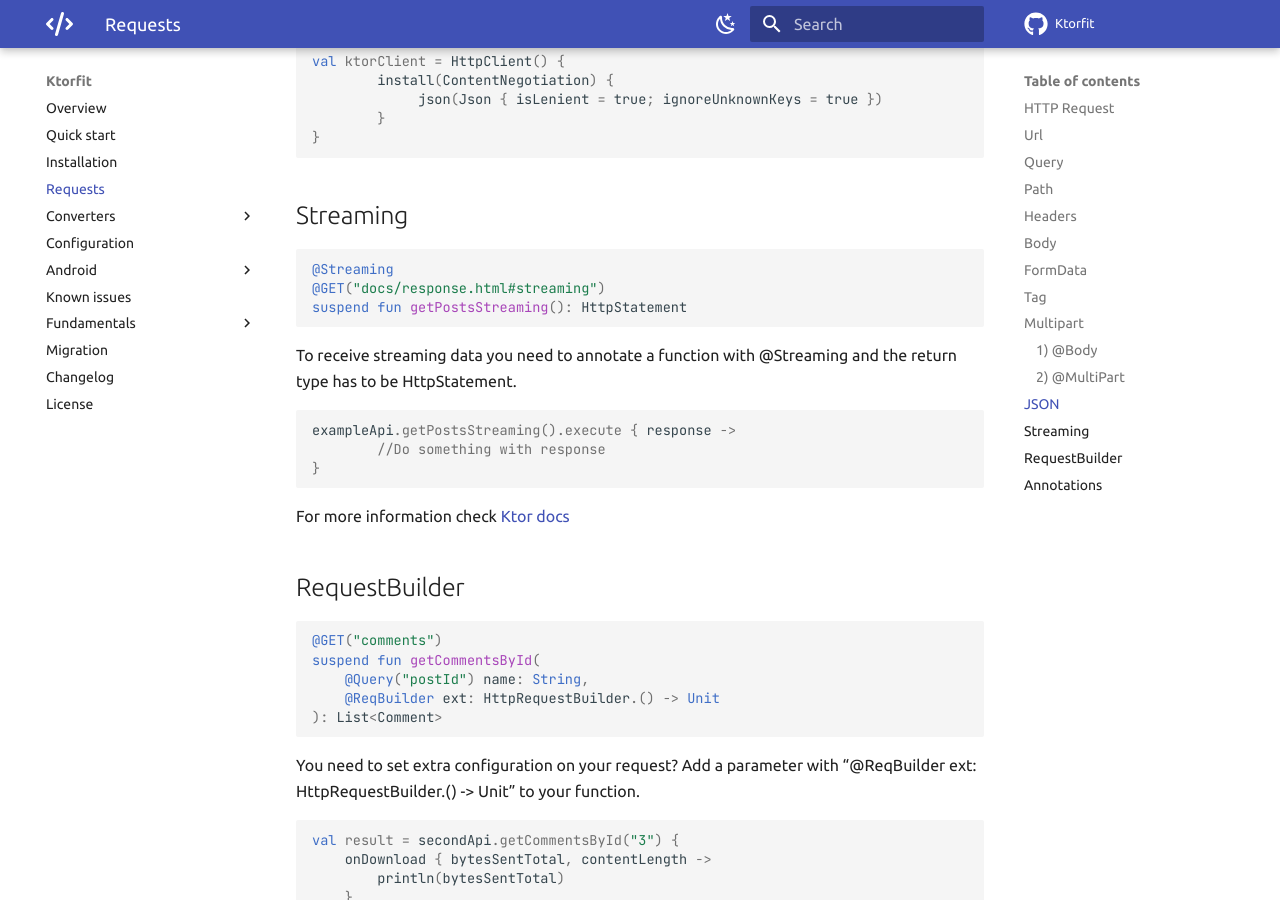
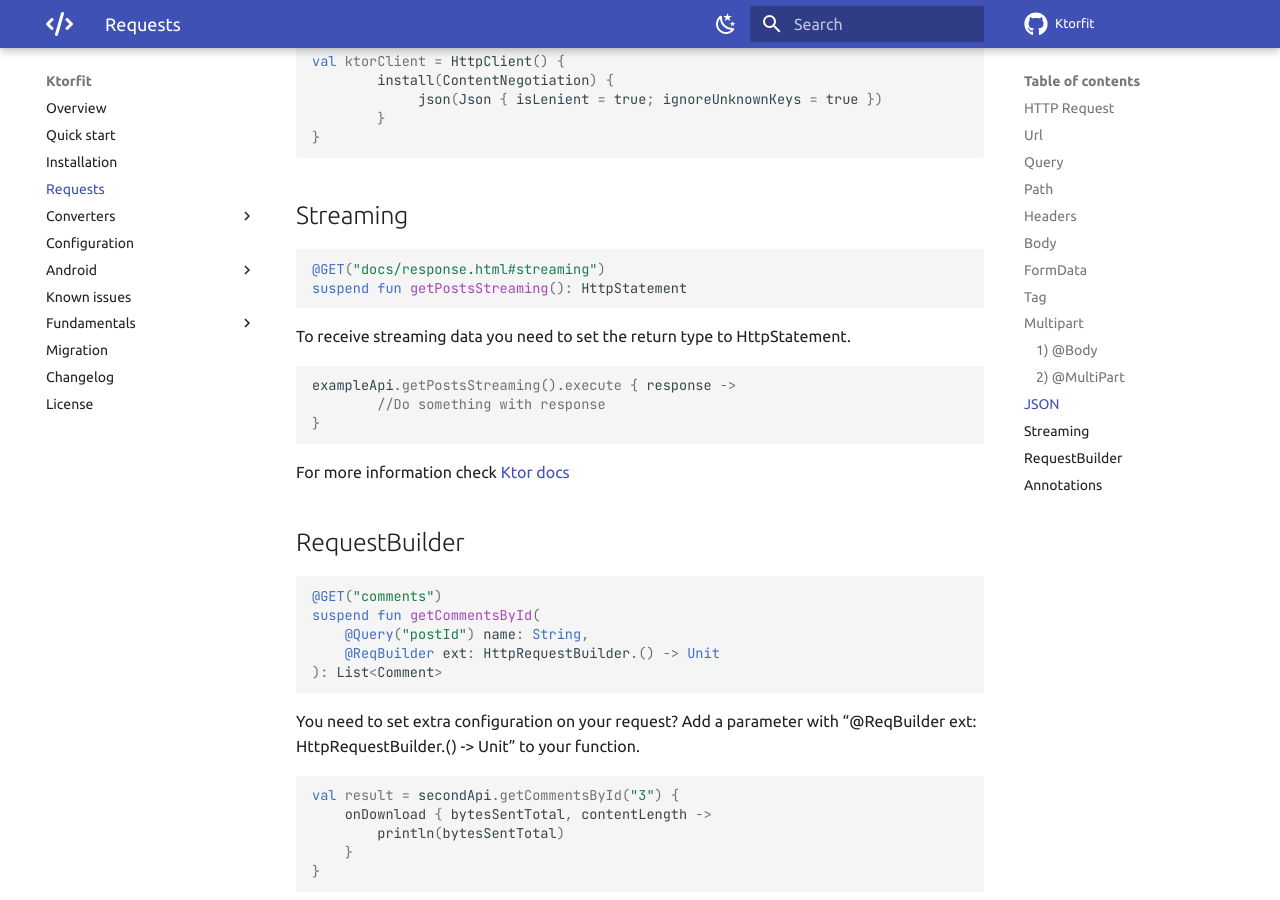
Before and after one commit to Foso/Ktorfit, an MkDocs documentation site: the page built from docs/requests.md, in a window 1280 px wide and 900 px high, scrolled down 4201 px. Built offline with MkDocs 1.6.1 and Material for MkDocs 9.7.7, drawn with Linux system fonts in a browser that asks for light colours; comment, search, counter and statistics services are not loaded.

Commit message:
Clarify documentation for streaming data retrieval

````diff
--- a/docs/requests.md
+++ b/docs/requests.md
@@ -189,12 +189,11 @@
 ## Streaming
 
 ```kotlin
-@Streaming
 @GET("docs/response.html#streaming")
 suspend fun getPostsStreaming(): HttpStatement
 ```
 
-To receive streaming data you need to annotate a function with @Streaming and the return type has to be HttpStatement.
+To receive streaming data you need to set the return type to HttpStatement.
 
 
 ```kotlin
````
